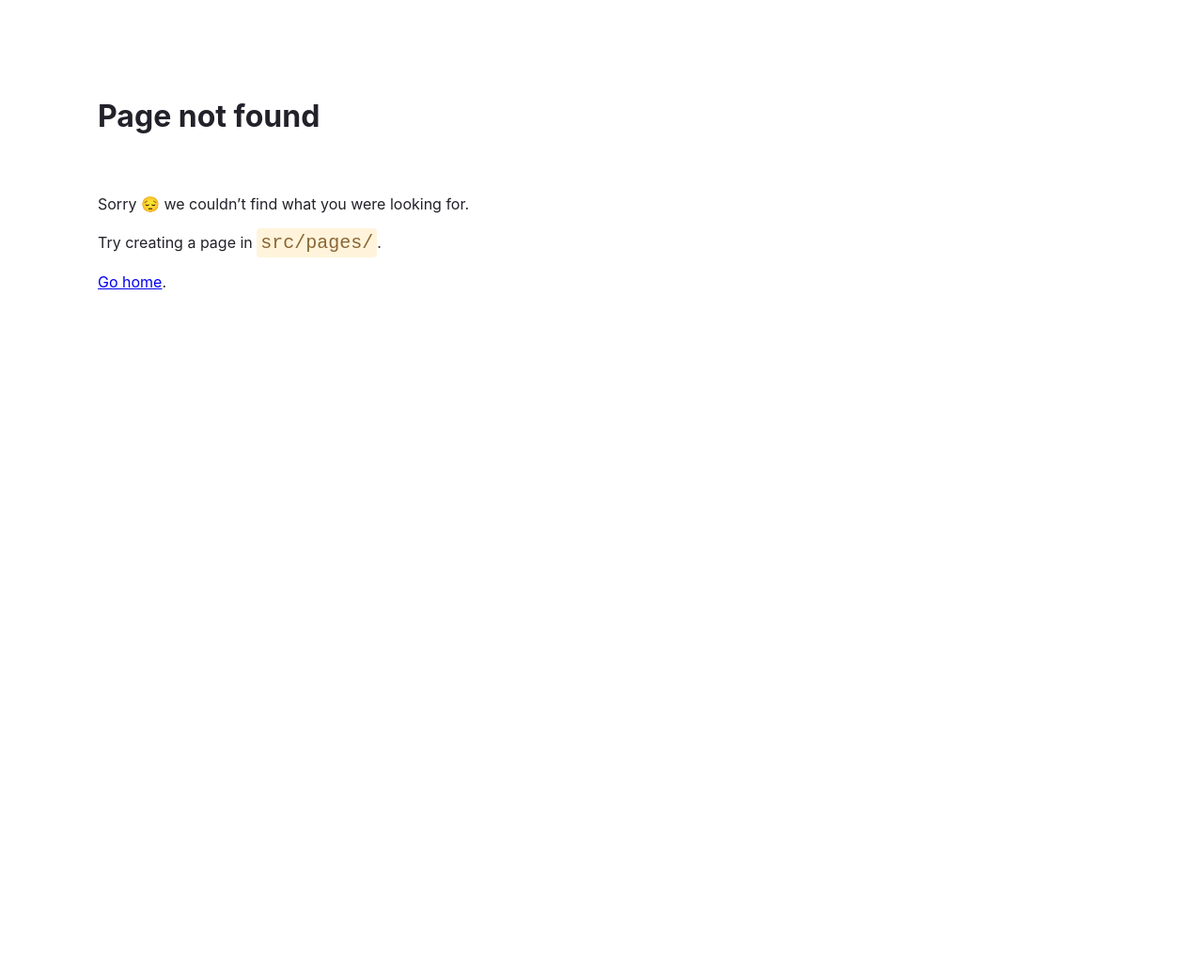
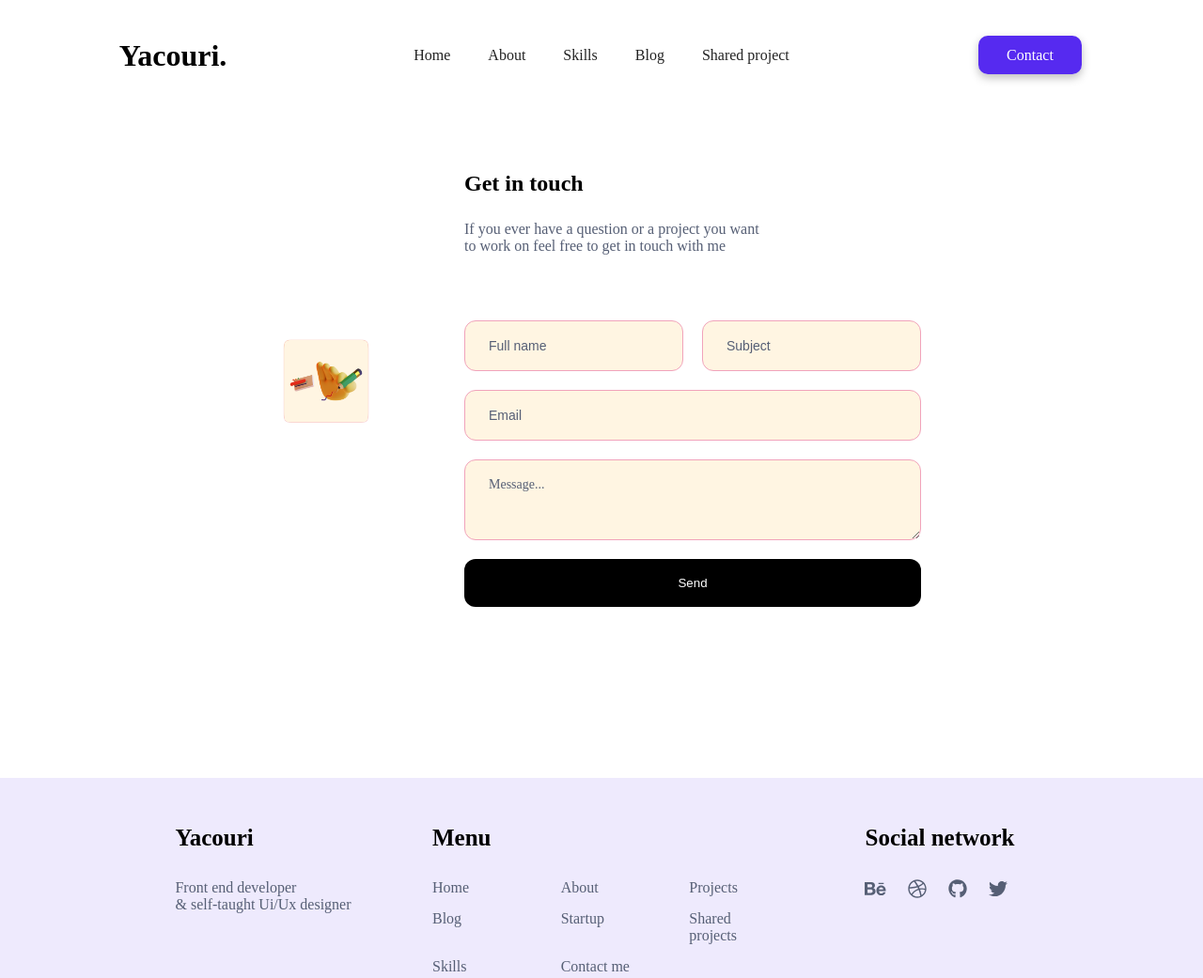
Before and after one commit to Yacouri/yacouri-gatsby-portfolio, a Gatsby site: page /contact in a window 1280 px wide. Before the commit this address had no page. Shown: the top 1041 px of the page at 94% size. Before the commit the page ends 800 px from the top, so only its background shows below. Built offline with nearby package versions, Linux system fonts and the light colour scheme; Gatsby itself is replaced by a stand-in of ours.

Commit message:
adding contact page

```diff
--- /dev/null
+++ b/src/components/ContactForm/ContactForm.js
@@ -0,0 +1,20 @@
+import React from "react";
+import { FormContainer, InputField, InputGroup, TextArea } from "./style";
+
+const ContactForm = () => {
+  return (
+    <FormContainer>
+      <form>
+        <InputGroup>
+          <InputField type="text" placeholder="Full name" required />
+          <InputField type="text" placeholder="Subject" required />
+        </InputGroup>
+        <InputField type="email" placeholder="Email" required />
+        <TextArea rows="3" placeholder="Message..." />
+        <button type="submit">Send</button>
+      </form>
+    </FormContainer>
+  );
+};
+
+export default ContactForm;
--- /dev/null
+++ b/src/components/ContactForm/style.js
@@ -0,0 +1,68 @@
+import styled from "styled-components";
+import { colors } from "../../global/colors";
+
+export const FormContainer = styled.div`
+  margin-top: 50px;
+  width: 80%;
+  form {
+    display: grid;
+    grid-auto-flow: row;
+  }
+  button {
+    width: 100%;
+    margin-top: 20px;
+    background-color: ${colors.github};
+    color: ${colors.white};
+    border-radius: 12px;
+    border: none;
+    padding: 18px;
+    outline: none;
+    cursor: pointer;
+  }
+`;
+
+export const InputGroup = styled.div`
+  width: 100%;
+  display: grid;
+  grid-template-columns: 1fr 1fr;
+  gap: 20px;
+`;
+
+export const InputField = styled.input`
+  margin-top: 20px;
+  padding: 18px 25px;
+  border-radius: 12px;
+  color: ${colors.black};
+  border: 1px solid ${colors.pink};
+  font-size: 14px;
+  font-weight: 500;
+  transition: 0.5s;
+  background-color: ${colors.lightYellow};
+  &::placeholder {
+    color: ${colors.secondary};
+  }
+  &:focus {
+    transform: scale(1.1);
+    outline: none;
+  }
+`;
+
+export const TextArea = styled.textarea`
+  font-family: "Noto Sans JP";
+  max-width: 90%;
+  margin-top: 20px;
+  padding: 18px 25px;
+  border-radius: 12px;
+  color: ${colors.black};
+  border: 1px solid ${colors.pink};
+  font-size: 14px;
+  transition: 0.5s;
+  background-color: ${colors.lightYellow};
+  &::placeholder {
+    color: ${colors.secondary};
+  }
+  &:focus {
+    transform: scale(1.1);
+    outline: none;
+  }
+`;
--- a/src/components/Layout.js
+++ b/src/components/Layout.js
@@ -1,10 +1,12 @@
 import React from "react";
+import { GlobalStyle } from "../global/style";
 import Footer from "./Footer/Footer";
 import Navbar from "./Navbar/Navbar";
 
 const Layout = ({ children }) => {
   return (
     <div>
+      <GlobalStyle />
       <Navbar />
       <div>{children}</div>
       <Footer />
--- /dev/null
+++ b/src/pages/contact/index.js
@@ -0,0 +1,32 @@
+import React from "react";
+import ContactForm from "../../components/ContactForm/ContactForm";
+import Layout from "../../components/Layout";
+import { Container, Row, SectionInfo } from "../../global/style";
+import ContactImg from "../../images/contact.png";
+
+const Index = () => {
+  return (
+    <Layout>
+      <Container h80>
+        <section>
+          <Row gap100>
+            <SectionInfo>
+              <img src={ContactImg} alt="get in touch" />
+            </SectionInfo>
+            <SectionInfo>
+              <h2 className="title">Get in touch</h2>
+              <p className="caption">
+                If you ever have a question or a project you want
+                <br />
+                to work on feel free to get in touch with me
+              </p>
+              <ContactForm />
+            </SectionInfo>
+          </Row>
+        </section>
+      </Container>
+    </Layout>
+  );
+};
+
+export default Index;
--- a/src/pages/index.js
+++ b/src/pages/index.js
@@ -1,6 +1,5 @@
 import React from "react";
 import Layout from "../components/Layout";
-import { GlobalStyle } from "../global/style";
 import Home from "../components/Home/Home";
 import "@fontsource/noto-sans-jp";
 import "@fontsource/noto-sans-jp/100.css";
@@ -17,7 +16,6 @@ import WorkTogether from "../components/WorkTogether/WorkTogether";
 const IndexPage = () => {
   return (
     <Layout>
-      <GlobalStyle />
       <Home />
       {/* <About /> */}
       <Skills />
```
Also changed, not shown: src/images/contact.png (added), src/pages/contact/style.js (added).
